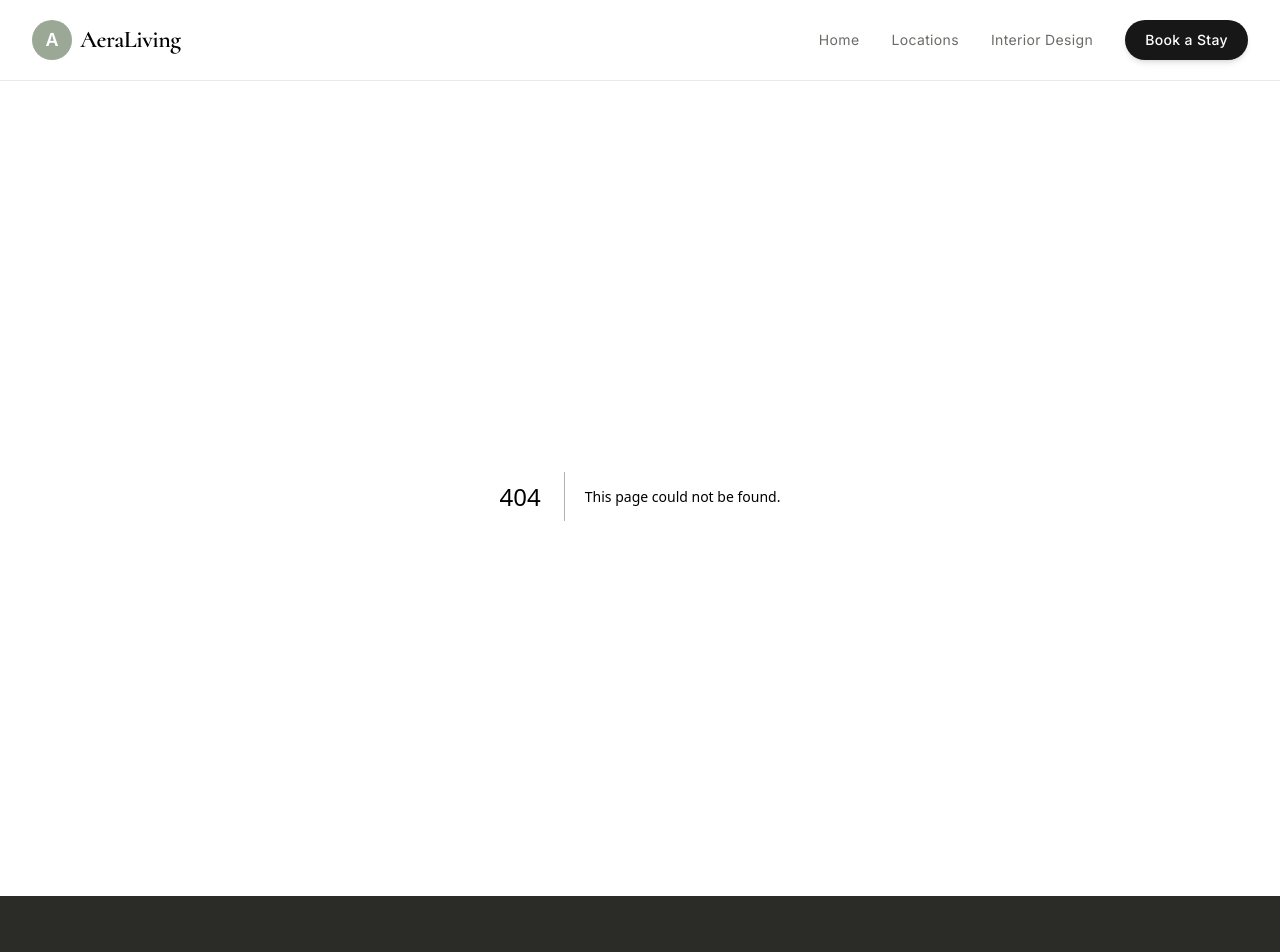
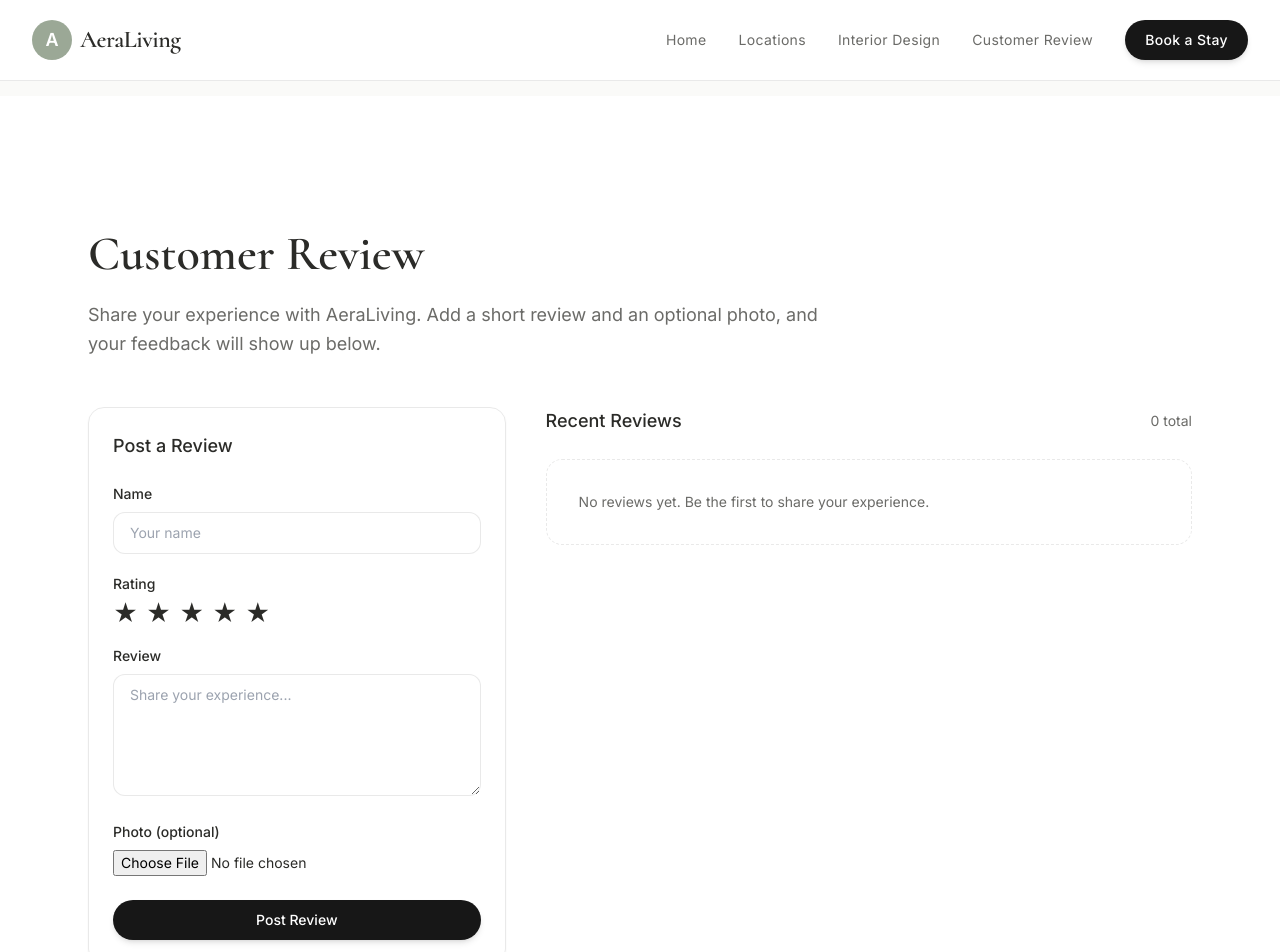
Before and after one commit to Paranormal31/aera-living, a Next.js app: page /customer-review in a window 1280 px wide. Before the commit this address had no page. Shown: the top 952 px of the page. Built offline with nearby package versions, Linux system fonts and the light colour scheme.

Commit message:
review section added

```diff
--- /dev/null
+++ b/app/customer-review/page.tsx
@@ -0,0 +1,231 @@
+"use client";
+
+import { FormEvent, useEffect, useMemo, useRef, useState } from "react";
+
+type Review = {
+  id: string;
+  name: string;
+  rating: number;
+  message: string;
+  photoDataUrl?: string | null;
+  createdAt: string;
+};
+
+const STORAGE_KEY = "aeraLivingReviews";
+
+const readFileAsDataUrl = (file: File) =>
+  new Promise<string>((resolve, reject) => {
+    const reader = new FileReader();
+    reader.onload = () => resolve(String(reader.result));
+    reader.onerror = () => reject(new Error("Failed to read file."));
+    reader.readAsDataURL(file);
+  });
+
+export default function CustomerReviewPage() {
+  const [reviews, setReviews] = useState<Review[]>([]);
+  const [name, setName] = useState("");
+  const [rating, setRating] = useState(5);
+  const [message, setMessage] = useState("");
+  const [photo, setPhoto] = useState<File | null>(null);
+  const [isSubmitting, setIsSubmitting] = useState(false);
+  const fileInputRef = useRef<HTMLInputElement | null>(null);
+
+  useEffect(() => {
+    const stored = localStorage.getItem(STORAGE_KEY);
+    if (!stored) return;
+    try {
+      const parsed = JSON.parse(stored) as Review[];
+      if (Array.isArray(parsed)) setReviews(parsed);
+    } catch {
+      // Ignore malformed storage
+    }
+  }, []);
+
+  useEffect(() => {
+    localStorage.setItem(STORAGE_KEY, JSON.stringify(reviews));
+  }, [reviews]);
+
+  const sortedReviews = useMemo(() => {
+    return [...reviews].sort(
+      (a, b) => new Date(b.createdAt).getTime() - new Date(a.createdAt).getTime()
+    );
+  }, [reviews]);
+
+  const handleSubmit = async (event: FormEvent<HTMLFormElement>) => {
+    event.preventDefault();
+    if (!name.trim() || !message.trim()) return;
+
+    setIsSubmitting(true);
+    try {
+      const photoDataUrl = photo ? await readFileAsDataUrl(photo) : null;
+      const id =
+        typeof crypto !== "undefined" && "randomUUID" in crypto
+          ? crypto.randomUUID()
+          : String(Date.now());
+      const newReview: Review = {
+        id,
+        name: name.trim(),
+        rating,
+        message: message.trim(),
+        photoDataUrl,
+        createdAt: new Date().toISOString(),
+      };
+
+      setReviews((prev) => [newReview, ...prev]);
+      setName("");
+      setRating(5);
+      setMessage("");
+      setPhoto(null);
+      if (fileInputRef.current) fileInputRef.current.value = "";
+    } finally {
+      setIsSubmitting(false);
+    }
+  };
+
+  return (
+    <div className="min-h-screen bg-white">
+      <section className="max-w-6xl mx-auto px-6 pt-32 pb-16">
+        <div className="max-w-3xl">
+          <h1 className="font-['Cormorant'] text-5xl font-semibold text-foreground leading-tight">
+            Customer Review
+          </h1>
+          <p className="mt-4 text-muted-foreground text-lg leading-relaxed">
+            Share your experience with AeraLiving. Add a short review and an
+            optional photo, and your feedback will show up below.
+          </p>
+        </div>
+
+        <div className="mt-12 grid grid-cols-1 lg:grid-cols-5 gap-10">
+          <form
+            onSubmit={handleSubmit}
+            className="lg:col-span-2 rounded-2xl border border-border p-6 shadow-sm"
+          >
+            <h2 className="text-lg font-medium text-foreground">
+              Post a Review
+            </h2>
+
+            <label className="mt-6 block text-sm font-medium text-foreground">
+              Name
+            </label>
+            <input
+              value={name}
+              onChange={(event) => setName(event.target.value)}
+              placeholder="Your name"
+              className="mt-2 w-full rounded-xl border border-border px-4 py-2.5 text-sm"
+              required
+            />
+
+            <label className="mt-5 block text-sm font-medium text-foreground">
+              Rating
+            </label>
+            <div
+              className="mt-2 flex items-center gap-2"
+              role="radiogroup"
+              aria-label="Rating"
+            >
+              {[1, 2, 3, 4, 5].map((star) => (
+                <button
+                  key={star}
+                  type="button"
+                  role="radio"
+                  aria-checked={rating === star}
+                  onClick={() => setRating(star)}
+                  className="text-2xl leading-none text-foreground transition-transform hover:scale-110"
+                >
+                  {star <= rating ? "★" : "☆"}
+                </button>
+              ))}
+            </div>
+
+            <label className="mt-5 block text-sm font-medium text-foreground">
+              Review
+            </label>
+            <textarea
+              value={message}
+              onChange={(event) => setMessage(event.target.value)}
+              placeholder="Share your experience..."
+              rows={5}
+              className="mt-2 w-full rounded-xl border border-border px-4 py-2.5 text-sm"
+              required
+            />
+
+            <label className="mt-5 block text-sm font-medium text-foreground">
+              Photo (optional)
+            </label>
+            <input
+              ref={fileInputRef}
+              type="file"
+              accept="image/*"
+              onChange={(event) =>
+                setPhoto(event.target.files ? event.target.files[0] : null)
+              }
+              className="mt-2 w-full text-sm"
+            />
+
+            <button
+              type="submit"
+              disabled={isSubmitting}
+              className="mt-6 w-full rounded-full bg-neutral-900 px-5 py-2.5 text-sm font-medium text-white shadow-md transition-all hover:shadow-lg disabled:cursor-not-allowed disabled:opacity-70"
+            >
+              {isSubmitting ? "Posting..." : "Post Review"}
+            </button>
+          </form>
+
+          <div className="lg:col-span-3">
+            <div className="flex items-center justify-between">
+              <h2 className="text-lg font-medium text-foreground">
+                Recent Reviews
+              </h2>
+              <span className="text-sm text-muted-foreground">
+                {sortedReviews.length} total
+              </span>
+            </div>
+
+            {sortedReviews.length === 0 ? (
+              <div className="mt-6 rounded-2xl border border-dashed border-border p-8 text-sm text-muted-foreground">
+                No reviews yet. Be the first to share your experience.
+              </div>
+            ) : (
+              <div className="mt-6 grid grid-cols-1 gap-6">
+                {sortedReviews.map((review) => (
+                  <article
+                    key={review.id}
+                    className="rounded-2xl border border-border p-6 shadow-sm"
+                  >
+                    <div className="flex flex-col gap-3 sm:flex-row sm:items-center sm:justify-between">
+                      <div>
+                        <p className="text-base font-medium text-foreground">
+                          {review.name}
+                        </p>
+                        <p className="text-xs text-muted-foreground">
+                          {new Date(review.createdAt).toLocaleDateString()}
+                        </p>
+                      </div>
+                      <span className="text-sm font-medium text-foreground">
+                        Rating: {review.rating} / 5
+                      </span>
+                    </div>
+
+                    <p className="mt-4 text-sm text-muted-foreground leading-relaxed">
+                      {review.message}
+                    </p>
+
+                    {review.photoDataUrl ? (
+                      <div className="mt-4 overflow-hidden rounded-xl border border-border">
+                        <img
+                          src={review.photoDataUrl}
+                          alt={`${review.name} review`}
+                          className="h-56 w-full object-cover"
+                        />
+                      </div>
+                    ) : null}
+                  </article>
+                ))}
+              </div>
+            )}
+          </div>
+        </div>
+      </section>
+    </div>
+  );
+}
--- a/components/Navigation.tsx
+++ b/components/Navigation.tsx
@@ -12,6 +12,7 @@ export function Navigation() {
     { path: "/", label: "Home" },
     { path: "/locations", label: "Locations" },
     { path: "/interior-design", label: "Interior Design" },
+    { path: "/customer-review", label: "Customer Review" },
   ];
 
   return (
```
